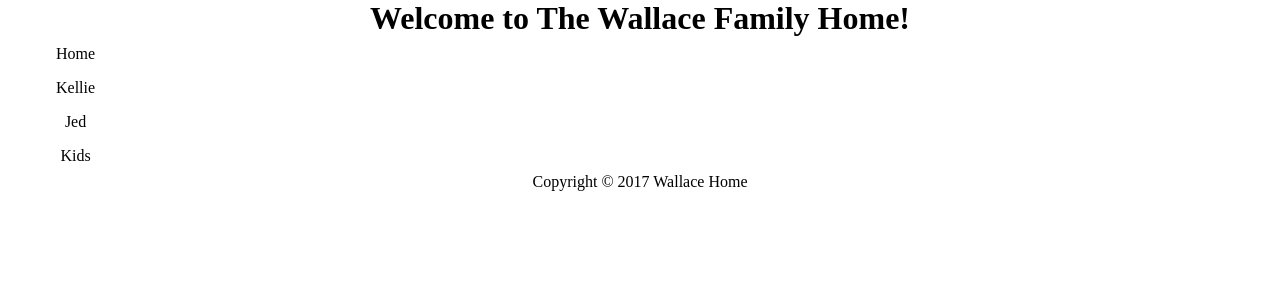
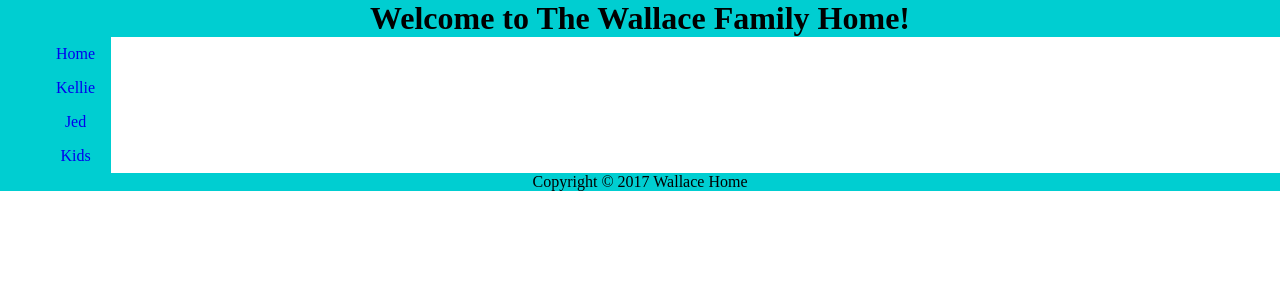
Before and after one commit to AntaeusNar/LANPage, a PHP site: page / in a window 1280 px wide. Shown: the top 300 px of the page. Run offline with PHP 8.4, Linux system fonts and the light colour scheme.

Commit message:
fixed the incorrect merge in css

```diff
--- a/CSS/color.css
+++ b/CSS/color.css
@@ -3,18 +3,18 @@
 
 }
 
-.header{
+#header{
 	background-color:darkturquoise;
 }
-.header h1{
+#header h1{
 
 }
 
-.nav-vert{
+#nav-vert{
 	background-color:darkturquoise;
 }
 
-.footer{
+#footer{
 	background-color:darkturquoise;
 }
 
@@ -28,7 +28,7 @@
 	}
 
 	li a {
-		color: #000;
+
 
 	}
 
```
